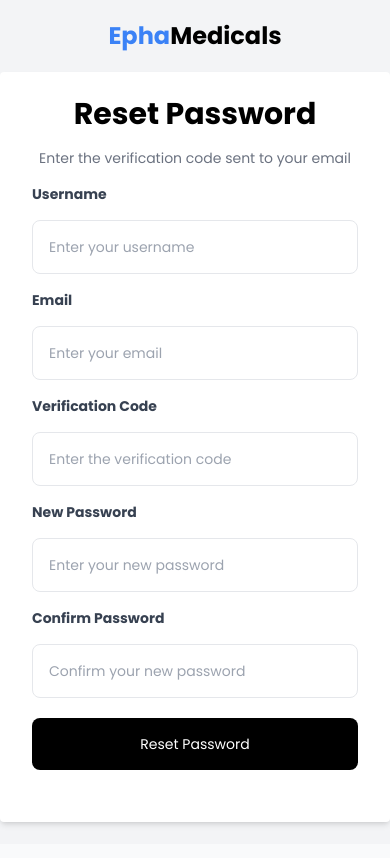
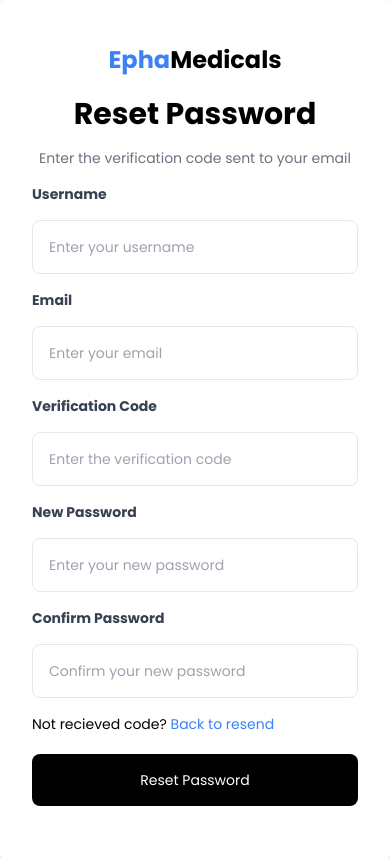
Before and after one commit to totimehjames123/pharmacy-inventory-system, a Next.js app: page /reset-password in a window 390 px wide. Built offline with nearby package versions, Linux system fonts and the light colour scheme.

Commit message:
reuse logo

```diff
--- a/src/pages/forgot-password.js
+++ b/src/pages/forgot-password.js
@@ -7,6 +7,7 @@
 import DynamicInput from '../Components/DynamicInput'; // Adjust the path as needed
 import Image from 'next/image';
 import Link from 'next/link';
+import Logo from '@/Components/Logo';
 
 function ForgotPassword() {
   const [email, setEmail] = useState('');
@@ -70,9 +71,7 @@
   return (
     <div className='grid lg:grid-cols-2 h-screen'>
       <div className='h-screen'>
-        <h4 className='text-blue-500 text-2xl p-5 font-bold'>
-          Epha<span className='text-black'>Medicals</span>
-        </h4>
+        <Logo />
         <div className='h-[85%] flex items-center justify-center p-4'>
           <div>
             <ToastContainer
--- a/src/pages/login.js
+++ b/src/pages/login.js
@@ -9,6 +9,7 @@
 import { configDotenv } from 'dotenv';
 import checkIsLoggedInAndNavigate from './../../utils/checkIsLoggedInAndNavigate'
 import Link from 'next/link';
+import Logo from '@/Components/Logo';
 
 function Login() {
   checkIsLoggedInAndNavigate("/dashboard", "/login")
@@ -82,9 +83,7 @@
   return (
     <div className='grid lg:grid-cols-2 h-screen'>
       <div className='h-screen'>
-        <h4 className='text-blue-500 text-2xl p-5 font-bold'>
-          Epha<span className='text-black'>Medicals</span>
-        </h4>
+        <Logo />
         <div className='h-[85%] flex items-center justify-center p-4'>
           <div>
             <ToastContainer
--- a/src/pages/reset-password.js
+++ b/src/pages/reset-password.js
@@ -6,6 +6,8 @@
 import DynamicInput from '../Components/DynamicInput'; // Adjust the path as needed
 import Image from 'next/image';
 import { useRouter } from 'next/router';
+import Link from 'next/link';
+import Logo from '@/Components/Logo';
 
 function ResetPassword() {
   const router = useRouter()
@@ -79,12 +81,10 @@
 
   return (
     <div className='relative min-h-screen   bg-gray-100'>
-    <div className='p-5 text-center'>
-        <h4 className='text-blue-500 text-2xl font-bold'>
-          Epha<span className='text-black'>Medicals</span>
-        </h4>
-      </div>
+    <Logo align={'text-center lg:block md:block hidden'}/>
+
     <div className='flex items-center justify-center'>
+
       <div className='w-full max-w-lg bg-white shadow-md rounded px-8 pt-6 pb-8'>
         <ToastContainer
           position='top-left'
@@ -98,6 +98,8 @@
           pauseOnHover
           theme='colored'
         />
+        <Logo align={'text-center lg:hidden md:hidden block'}/>
+
         <h3 className='text-3xl font-bold text-center mb-4'>Reset Password</h3>
         <p className='text-gray-500 text-center mb-4'>Enter the verification code sent to your email</p>
         <div className=''>
@@ -152,6 +154,8 @@
             />
           </div>
         </div>
+        <p >Not recieved code?&nbsp;{<Link href={'/forgot-password'} className='text-blue-500'>Back to resend</Link>}</p>
+
         <button
           className='my-5 p-4 flex justify-center items-center bg-black transition-all duration-300 hover:bg-gray-900 text-white rounded-lg w-full'
           onClick={handleResetPassword}
--- a/src/pages/update-password.js
+++ b/src/pages/update-password.js
@@ -7,6 +7,7 @@
 import checkIsLoggedInAndNavigate from '../../utils/checkIsLoggedInAndNavigate';
 import Link from 'next/link';
 import { useRouter } from 'next/router';
+import Logo from '@/Components/Logo';
 
 function ChangePassword() {
   checkIsLoggedInAndNavigate("/update-password", "/login")
@@ -94,11 +95,8 @@
 
   return (
     <div className='relative min-h-screen bg-gray-100'>
-      <div className='p-5 text-center'>
-        <h4 className='text-blue-500 text-2xl font-bold'>
-          Epha<span className='text-black'>Medicals</span>
-        </h4>
-      </div>
+      <Logo align={'text-center lg:block md:block hidden'}/>
+
       <div className='flex items-center justify-center'>
         <div className='w-full max-w-lg bg-white shadow-md rounded px-8 pt-6 pb-8'>
           <ToastContainer
@@ -113,6 +111,9 @@
             pauseOnHover
             theme='colored'
           />
+
+          <Logo align={'text-center lg:hidden md:hidden block'}/>
+
           <h3 className='text-3xl font-bold text-center mb-4'>Change Password</h3>
           <p className='text-gray-500 text-center mb-4'>Please provide your details to change your password</p>
           <div className=''>
```
